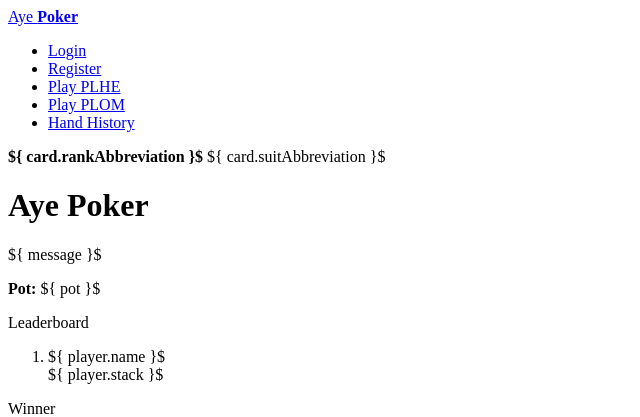
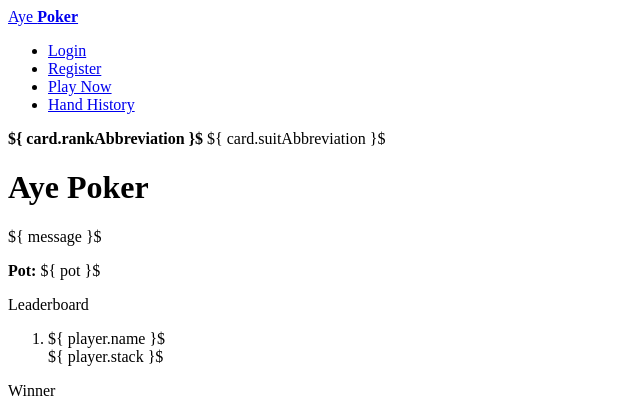
Before and after one commit to atsmacode/aye-poker, a Symfony app: template templates/play/index.html.twig in a window 1280 px wide. Shown: the top 417 px of the page, without its empty margins (0-640 px from the left). Run offline with Twig, Linux system fonts and the light colour scheme; the template is opened without the code that fills it, so the values that code supplies are empty; some libraries are stand-ins or nearby versions.

Commit message:
Hide PLOM nav item, rename PLHE to Play Now

```diff
--- a/templates/nav.html.twig
+++ b/templates/nav.html.twig
@@ -18,11 +18,11 @@
                     <a class="nav-link {{ app.request.attributes.get('_route') == 'register' ? 'active' }}" aria-current="page" href="{{ path('register') }}">Register</a>
                 </li>
                 <li class="nav-item">
-                    <a class="nav-link {{ app.request.attributes.get('_route') == 'play_plhe' ? 'active' }}" aria-current="page" href="{{ path('play_plhe') }}">Play PLHE</a>
+                    <a class="nav-link {{ app.request.attributes.get('_route') == 'play_plhe' ? 'active' }}" aria-current="page" href="{{ path('play_plhe') }}">Play Now</a>
                 </li>
-                <li class="nav-item">
+                {# <li class="nav-item">
                     <a class="nav-link {{ app.request.attributes.get('_route') == 'play_plom' ? 'active' }}" aria-current="page" href="{{ path('play_plom') }}">Play PLOM</a>
-                </li>
+                </li> #}
                 <li class="nav-item">
                     <a class="nav-link {{ app.request.attributes.get('_route') == 'hand_history' ? 'active' }}" aria-current="page" href="{{ path('hand_history') }}">Hand History</a>
                 </li>
```
